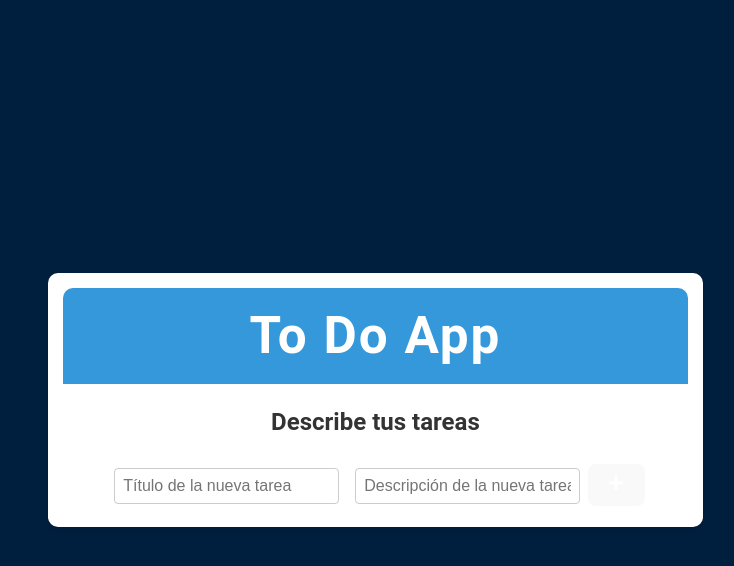
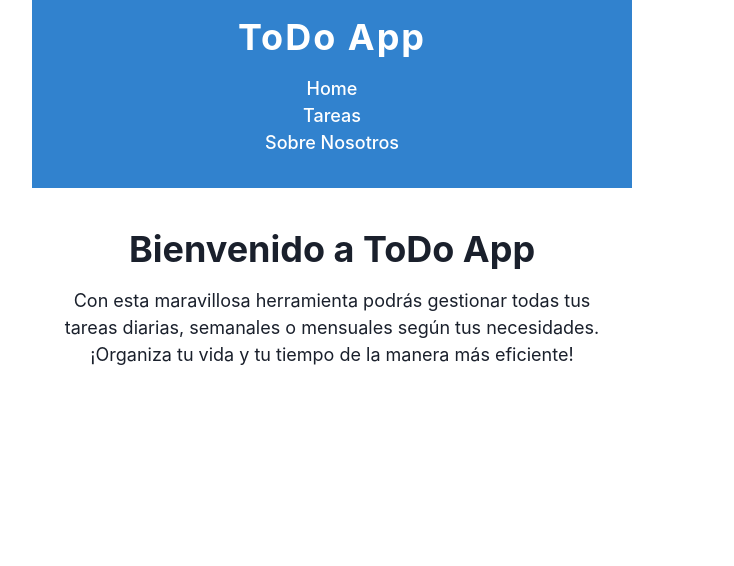
Before and after one commit to lizespinosa12/task-list, a React (Vite) app in the folder task-list/: page / in a window 1280 px wide. Shown: the top 566 px of the page, without its empty margins (308-1042 px from the left). Built offline with nearby package versions, Linux system fonts and the light colour scheme.

Commit message:
he agregado Chakra UI y creado nuevos componentes

```diff
--- a/task-list/src/App.jsx
+++ b/task-list/src/App.jsx
@@ -1,18 +1,30 @@
 import React from 'react';
 import './styles/styles.css';
+import { BrowserRouter as Router, Route, Routes } from 'react-router-dom';
+import { ChakraProvider, CSSReset, Box, Container } from '@chakra-ui/react';
+
 import Header from './components/Header';
-import TaskList from './components/TaskList';
-import useTaskManager from './hooks/useTaskManager';
-
+import Home from './components/Home';
+import Tareas from './components/Tareas';
+import SobreNosotros from './components/SobreNosotros';
 
 function App() {
-  const { tasks, addTask, deleteTask, updateTask } = useTaskManager();
-
   return (
-    <div className="App">
-      <Header />
-      <TaskList tasks={tasks} deleteTask={deleteTask} updateTask={updateTask} addTask={addTask} />
-    </div>
+    <ChakraProvider>
+      <CSSReset />
+      <Router>
+        <Box textAlign="center" fontSize="xl">
+          <Header />
+          <Container maxW="600px" mt={10}>
+            <Routes>
+              <Route path="/" element={<Home />} />
+              <Route path="/tareas" element={<Tareas />} />
+              <Route path="/sobre-nosotros" element={<SobreNosotros />} />
+            </Routes>
+          </Container>
+        </Box>
+      </Router>
+    </ChakraProvider>
   );
 }
 
--- a/task-list/src/components/Header.jsx
+++ b/task-list/src/components/Header.jsx
@@ -1,10 +1,15 @@
 import React from 'react';
+import Menu from './Menu';
+import { Box, Heading } from '@chakra-ui/react';
 
 function Header() {
   return (
-    <header>
-      <h1>To Do App</h1>
-    </header>
+    <Box p={4} bg="blue.500" color="white">
+      <Heading as="h1" size="xl">
+        ToDo App
+      </Heading>
+      <Menu />
+    </Box>
   );
 }
 
--- /dev/null
+++ b/task-list/src/components/Home.jsx
@@ -0,0 +1,18 @@
+import React from 'react';
+import { Box, Heading, Text } from '@chakra-ui/react';
+
+function Home() {
+  return (
+    <Box>
+      <Heading as="h2" size="xl" mt={6}>
+        Bienvenido a ToDo App
+      </Heading>
+      <Text fontSize="lg" mt={4}>
+        Con esta maravillosa herramienta podrás gestionar todas tus tareas diarias, semanales o mensuales según tus necesidades. ¡Organiza tu vida y tu
+        tiempo de la manera más eficiente!
+      </Text>
+    </Box>
+  );
+}
+
+export default Home;
--- /dev/null
+++ b/task-list/src/components/Menu.jsx
@@ -0,0 +1,23 @@
+import React from 'react';
+import { Link } from 'react-router-dom';
+import { Box, Text } from '@chakra-ui/react';
+
+function Menu() {
+  return (
+    <nav>
+      <Box mt={4} mb={4}>
+        <Text fontSize="lg">
+          <Link to="/">Home</Link>
+        </Text>
+        <Text fontSize="lg">
+          <Link to="/tareas">Tareas</Link>
+        </Text>
+        <Text fontSize="lg">
+          <Link to="/sobre-nosotros">Sobre Nosotros</Link>
+        </Text>
+      </Box>
+    </nav>
+  );
+}
+
+export default Menu;
--- /dev/null
+++ b/task-list/src/components/SobreNosotros.jsx
@@ -0,0 +1,21 @@
+import React from 'react';
+import { Box, Text, UnorderedList, ListItem } from '@chakra-ui/react';
+
+function SobreNosotros() {
+  return (
+    <Box>
+      <Text>
+        Esta aplicación te ayuda a gestionar tus tareas de manera eficiente. Sus funcionalidades son:
+      </Text>
+      <UnorderedList>
+        <ListItem>Agregar, editar y eliminar tareas.</ListItem>
+        <ListItem>Marcar tareas como completadas.</ListItem>
+      </UnorderedList>
+      <Text>
+        Las tecnologías utilizadas para nuestra aplicación son React, React Router, React Icons, CSS, Chakra UI.
+      </Text>
+    </Box>
+  );
+}
+
+export default SobreNosotros;
--- /dev/null
+++ b/task-list/src/components/Tareas.jsx
@@ -0,0 +1,13 @@
+// components/Tareas.js
+import React from 'react';
+import TaskList from './TaskList';
+
+function Tareas() {
+  return (
+    <div>
+      <TaskList />
+    </div>
+  );
+}
+
+export default Tareas;
--- a/task-list/src/components/Task.jsx
+++ b/task-list/src/components/Task.jsx
@@ -10,12 +10,12 @@ function Task({ name, description, completed, onToggle, onEdit, onDelete }) {
         {name}
       </label>
       {description && <p>{description}</p>}
-      <div>
-        <span onClick={onEdit}>
-          <FaEdit style={{ marginRight: '8px', cursor: 'pointer' }} />
+      <div style={{ display: 'flex', justifyContent: 'center' }}>
+        <span onClick={onEdit} style={{ marginRight: '8px', cursor: 'pointer' }}>
+          <FaEdit />
         </span>
-        <span onClick={onDelete}>
-          <FaTrash style={{ marginLeft: '8px', cursor: 'pointer' }} />
+        <span onClick={onDelete} style={{ marginLeft: '8px', cursor: 'pointer' }}>
+          <FaTrash />
         </span>
       </div>
     </div>
--- a/task-list/src/components/TaskList.jsx
+++ b/task-list/src/components/TaskList.jsx
@@ -10,6 +10,12 @@ const TaskList = () => {
   const [newTaskDescription, setNewTaskDescription] = useState('');
 
   const handleAddTask = () => {
+    // Validación de nombre con al menos 3 caracteres
+    if (newTaskTitle.length < 3) {
+      alert('El nombre de la tarea debe tener al menos 3 caracteres.');
+      return;
+    }
+
     addTask(newTaskTitle, newTaskDescription);
     setNewTaskTitle('');
     setNewTaskDescription('');
@@ -17,7 +23,7 @@ const TaskList = () => {
 
   return (
     <div>
-      <h2>Describe tus tareas</h2>
+      <h3>Gestiona aquí todas tus actividades</h3>
       <ul>
         {tasks.map((task) => (
           <li key={task.id}>
--- /dev/null
+++ b/task-list/src/components/Theme.jsx
@@ -0,0 +1,113 @@
+import { extendTheme } from '@chakra-ui/react';
+
+const theme = extendTheme({
+  styles: {
+    global: {
+      body: {
+        fontFamily: 'Roboto, sans-serif',
+        backgroundColor: '#f5f5f5',
+        color: '#333',
+        display: 'flex',
+        alignItems: 'center',
+        justifyContent: 'center',
+        minHeight: '100vh',
+      },
+    },
+  },
+  components: {
+    App: {
+      maxW: '600px',
+      width: '100%',
+      margin: '20px auto',
+      padding: '20px',
+      bgColor: 'white',
+      boxShadow: '0 4px 8px rgba(0, 0, 0, 0.1)',
+      borderRadius: '10px',
+      textAlign: 'center',
+      opacity: 0,
+      transform: 'translateY(-20px)',
+      animation: 'fadeInUp 0.5s ease forwards',
+    },
+    Header: {
+      bgColor: '#aeb6bf',
+      color: 'white',
+      padding: '20px',
+      borderRadius: '10px 10px 0 0',
+    },
+    h1: {
+      margin: 0,
+      fontSize: '36px',
+      color: 'white',
+      letterSpacing: '2px',
+    },
+    ul: {
+      listStyleType: 'none',
+      padding: 0,
+      margin: 0,
+    },
+    li: {
+      bgColor: 'white',
+      margin: '15px 0',
+      padding: '20px',
+      borderRadius: '12px',
+      boxShadow: '0 4px 8px rgba(0, 0, 0, 0.1)',
+      transition: 'transform 0.3s ease, box-shadow 0.3s ease, background-color 0.3s ease',
+      _hover: {
+        transform: 'scale(1.05)',
+        boxShadow: '0 8px 16px rgba(0, 0, 0, 0.2)',
+        bgColor: '#f0f0f0',
+      },
+    },
+    button: {
+      bgColor: '#95a5a6',
+      color: 'white',
+      border: 'none',
+      padding: '12px 20px',
+      fontSize: '16px',
+      cursor: 'pointer',
+      borderRadius: '6px',
+      transition: 'background-color 0.3s ease, transform 0.3s ease',
+      _hover: {
+        bgColor: '#7f8c8d',
+        transform: 'scale(1.1)',
+      },
+    },
+    input: {
+      margin: '8px',
+      padding: '8px',
+      fontSize: '16px',
+      border: '1px solid #ccc',
+      borderRadius: '4px',
+      transition: 'border-color 0.3s ease',
+      _focus: {
+        borderColor: '#aeb6bf',
+      },
+    },
+    showDescriptionButton: {
+      bgColor: '#bdc3c7',
+      color: 'white',
+      border: 'none',
+      padding: '8px 12px',
+      fontSize: '14px',
+      cursor: 'pointer',
+      borderRadius: '6px',
+      marginTop: '8px',
+      transition: 'background-color 0.3s ease, transform 0.3s ease',
+      _hover: {
+        bgColor: '#a5adad',
+        transform: 'scale(1.1)',
+      },
+    },
+    // Otros estilos y componentes según sea necesario
+  },
+  animations: {
+    fadeInUp: {
+      to: {
+        opacity: 1,
+        transform: 'translateY(0)',
+      },
+    },
+  },
+});
+
+export default theme;
--- a/task-list/src/styles/styles.css
+++ b/task-list/src/styles/styles.css
@@ -4,8 +4,8 @@ body {
       font-family: 'Roboto', sans-serif;
       margin: 0;
       padding: 0;
-      background-color: #001f3f;
-      /* Azul oscuro */
+      background-color: #f5f5f5;
+      /* Gris claro */
       color: #333;
       display: flex;
       align-items: center;
@@ -14,10 +14,11 @@ body {
 }
 
 .App {
-      max-width: 800px;
-      width: 110%;
-      margin: 0 auto;
-      padding: 15px;
+      max-width: 600px;
+      /* Ajuste el valor según sea necesario */
+      width: 100%;
+      margin: 20px auto;
+      padding: 20px;
       background-color: #ffffff;
       /* Blanco */
       box-shadow: 0 4px 8px rgba(0, 0, 0, 0.1);
@@ -29,8 +30,8 @@ body {
 }
 
 header {
-      background-color: #3498db;
-      /* Azul */
+      background-color: #aeb6bf;
+      /* Gris azulado */
       color: #ffffff;
       padding: 20px;
       border-radius: 10px 10px 0 0;
@@ -46,6 +47,7 @@ h1 {
 ul {
       list-style-type: none;
       padding: 0;
+      margin: 0;
 }
 
 li {
@@ -60,13 +62,13 @@ li {
 li:hover {
       transform: scale(1.05);
       box-shadow: 0 8px 16px rgba(0, 0, 0, 0.2);
-      background-color: #f9f9f9;
-      /* Cambia el color al pasar el mouse */
+      background-color: #f0f0f0;
+      /* Gris más claro al pasar el mouse */
 }
 
 button {
-      background-color: #3498db;
-      /* Azul */
+      background-color: #95a5a6;
+      /* Gris verdoso */
       color: #ffffff;
       border: none;
       padding: 12px 20px;
@@ -77,8 +79,8 @@ button {
 }
 
 button:hover {
-      background-color: #2980b9;
-      /* Azul más oscuro */
+      background-color: #7f8c8d;
+      /* Gris más oscuro */
       transform: scale(1.1);
 }
 
@@ -92,32 +94,13 @@ input {
 }
 
 input:focus {
-      border-color: #3498db;
-      /* Cambia el color del borde al enfocar */
+      border-color: #aeb6bf;
+      /* Gris azulado al enfocar */
 }
 
-button {
-      background-color: #3498db;
-      /* Azul */
-      color: #ffffff;
-      border: none;
-      padding: 8px 12px;
-      font-size: 14px;
-      cursor: pointer;
-      border-radius: 6px;
-      transition: background-color 0.3s ease, transform 0.3s ease;
-}
-
-button:hover {
-      background-color: #2980b9;
-      /* Azul más oscuro */
-      transform: scale(1.1);
-}
-
-/* Nuevo estilo para el botón de descripción */
 .show-description-button {
-      background-color: #27ae60;
-      /* Verde */
+      background-color: #bdc3c7;
+      /* Plata */
       color: #ffffff;
       border: none;
       padding: 8px 12px;
@@ -125,20 +108,48 @@ button:hover {
       cursor: pointer;
       border-radius: 6px;
       margin-top: 8px;
-      /* Ajusta el espacio entre el título y el botón */
       transition: background-color 0.3s ease, transform 0.3s ease;
 }
 
 .show-description-button:hover {
-      background-color: #219653;
-      /* Verde más oscuro */
+      background-color: #a5adad;
+      /* Gris más oscuro */
       transform: scale(1.1);
 }
 
-/* Animación de entrada */
 @keyframes fadeInUp {
       to {
             opacity: 1;
             transform: translateY(0);
       }
 }
+
+/* Nuevos estilos para Home */
+.Home {
+      text-align: center;
+}
+
+.Home h2 {
+      font-size: 24px;
+      color: #8e44ad;
+      /* Púrpura oscuro */
+}
+
+.Home p {
+      font-size: 18px;
+}
+
+/* Nuevos estilos para SobreNosotros */
+.SobreNosotros {
+      text-align: center;
+}
+
+.SobreNosotros h2 {
+      font-size: 24px;
+      color: #2c3e50;
+      /* Azul grisáceo */
+}
+
+.SobreNosotros p {
+      font-size: 18px;
+}
```
Also changed, not shown: package.json (+6 -1 lines), 1 other file (tests, documents, lock files or other folders).
